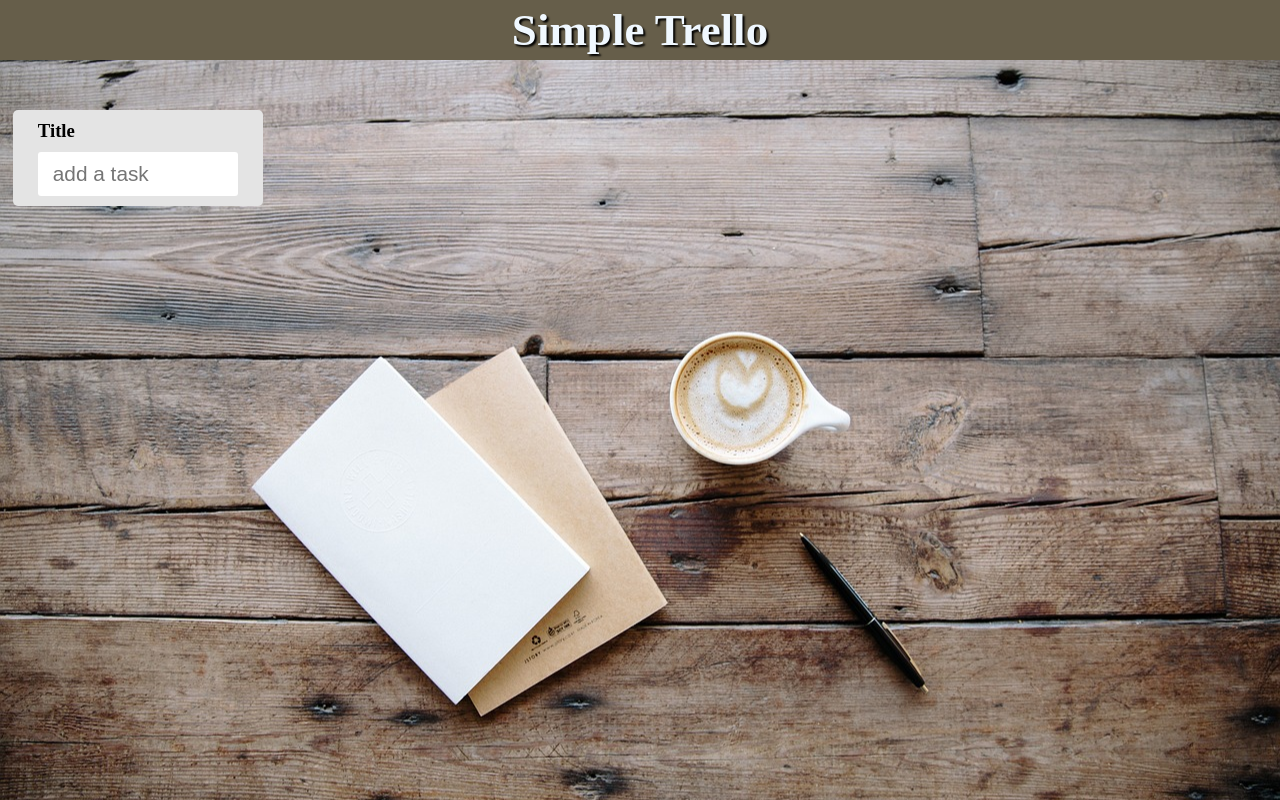
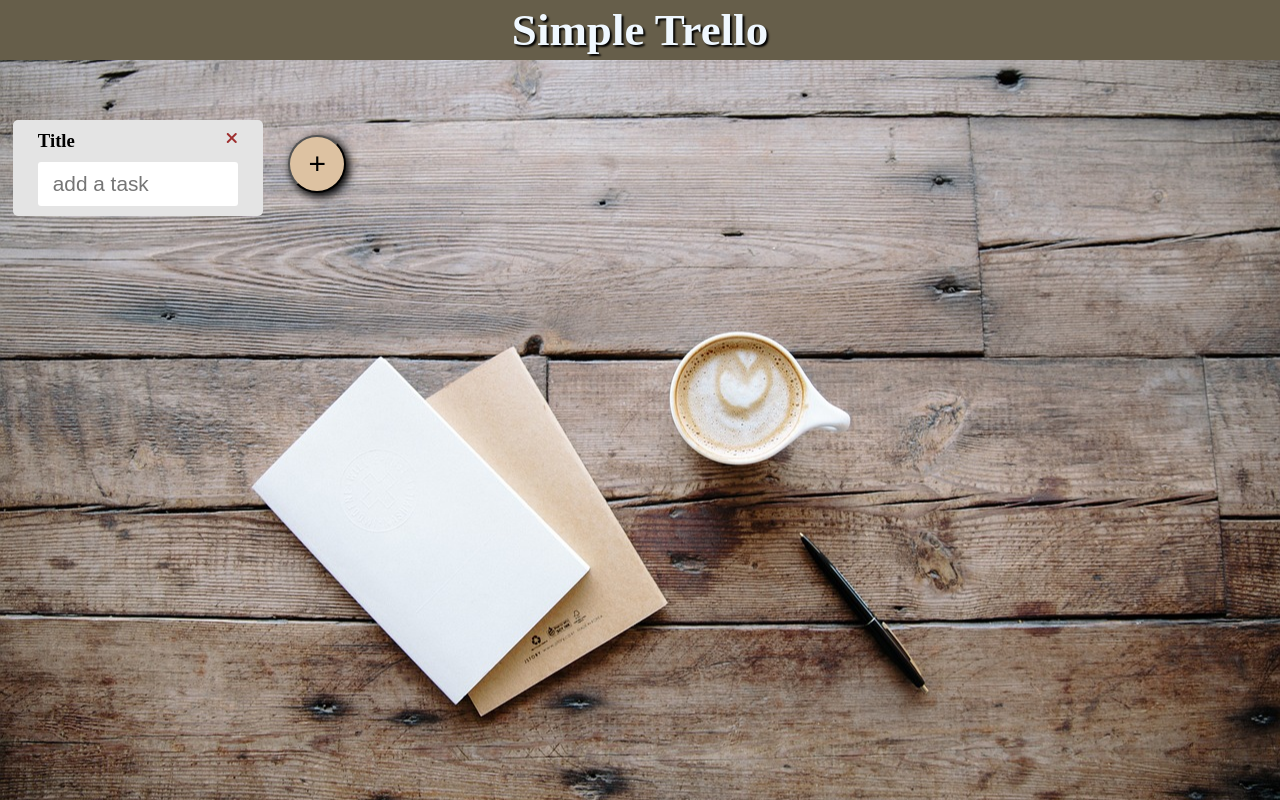
Before and after one commit to recodeyo1ko/trello-clone-react, a React (Create React App) app in the folder trello-clone/: page / in a window 1280 px wide. Built offline with nearby package versions, Linux system fonts and the light colour scheme.

Commit message:
タスクリストの追加・ドラッグアンドドロップの並び替え

```diff
--- a/trello-clone/package.json
+++ b/trello-clone/package.json
@@ -14,7 +14,7 @@
     "web-vitals": "^2.1.4"
   },
   "scripts": {
-    "start": "react-scripts start",
+    "start": "WATCHPACK_POLLING=true react-scripts start",
     "build": "react-scripts build",
     "test": "react-scripts test",
     "eject": "react-scripts eject"
--- a/trello-clone/src/components/task/TaskCard.jsx
+++ b/trello-clone/src/components/task/TaskCard.jsx
@@ -3,15 +3,35 @@ import { TaskCardTitle } from "./TaskCardTitle";
 import { TaskCardDeleteButton } from "./button/TaskCardDeleteButton";
 import { TaskAddInput } from "./input/TaskAddInput";
 import { Tasks } from "./Tasks";
+import { Draggable } from "react-beautiful-dnd";
 
-export const TaskCard = () => {
+export const TaskCard = ({
+  taskCardsList,
+  setTaskCardsList,
+  taskCard,
+  index,
+}) => {
   const [inputText, setInputText] = useState("");
   const [taskList, setTaskList] = useState([]);
-
   return (
-    <div className="taskCard">
+    <Draggable draggableId={taskCard.id} index={index}>
+      {(provided) => (
+        <div
+          className="taskCard"
+          ref={provided.innerRef}
+          {...provided.draggableProps}
+        >
+          <div
+            className="taskCardTitleAndTaskCardDeleteButtonArea"
+            {...provided.dragHandleProps}
+          >
             <TaskCardTitle />
-      <TaskCardDeleteButton />
+            <TaskCardDeleteButton
+              taskCardsList={taskCardsList}
+              setTaskCardsList={setTaskCardsList}
+              taskCard={taskCard}
+            />
+          </div>
           <TaskAddInput
             inputText={inputText}
             setInputText={setInputText}
@@ -24,5 +44,7 @@ export const TaskCard = () => {
             setTaskList={setTaskList}
           />
         </div>
+      )}
+    </Draggable>
   );
 };
--- a/trello-clone/src/components/task/TaskCards.jsx
+++ b/trello-clone/src/components/task/TaskCards.jsx
@@ -1,12 +1,54 @@
-import React from "react";
+import React, { useState } from "react";
 import { TaskCard } from "./TaskCard";
 import { AddTaskCardButton } from "./button/AddTaskCardButton";
+import { DragDropContext, Droppable } from "react-beautiful-dnd";
+
+const reorder = (taskCardsList, startIndex, endIndex) => {
+  //タスクを並び変える。
+  const remove = taskCardsList.splice(startIndex, 1); //[2,3]
+  taskCardsList.splice(endIndex, 0, remove[0]); //[2,1,3]
+};
 
 export const TaskCards = () => {
+  const [taskCardsList, setTaskCardsList] = useState([
+    {
+      id: "0",
+      draggableId: "item0",
+    },
+  ]);
+
+  const handleDragEnd = (result) => {
+    reorder(taskCardsList, result.source.index, result.destination.index);
+
+    setTaskCardsList(taskCardsList);
+  };
+
   return (
-    <div>
-      <TaskCard></TaskCard>
-      <AddTaskCardButton></AddTaskCardButton>
-    </div>
+    <DragDropContext onDragEnd={handleDragEnd}>
+      <Droppable droppableId="droppable" direction="horizontal">
+        {(provided) => (
+          <div
+            className="taskCardsArea"
+            {...provided.droppableProps}
+            ref={provided.innerRef}
+          >
+            {taskCardsList.map((taskCard, index) => (
+              <TaskCard
+                key={taskCard.id}
+                index={index}
+                taskCardsList={taskCardsList}
+                setTaskCardsList={setTaskCardsList}
+                taskCard={taskCard}
+              />
+            ))}
+            {provided.placeholder}
+            <AddTaskCardButton
+              taskCardsList={taskCardsList}
+              setTaskCardsList={setTaskCardsList}
+            />
+          </div>
+        )}
+      </Droppable>
+    </DragDropContext>
   );
 };
--- a/trello-clone/src/components/task/button/AddTaskCardButton.jsx
+++ b/trello-clone/src/components/task/button/AddTaskCardButton.jsx
@@ -1,5 +1,23 @@
 import React from "react";
+import { v4 as uuid } from "uuid";
 
-export const AddTaskCardButton = () => {
-  return <div></div>;
+export const AddTaskCardButton = ({ taskCardsList, setTaskCardsList }) => {
+  const addTaskCard = () => {
+    const taskCardId = uuid();
+    /* タスクカードを追加する。 */
+    setTaskCardsList([
+      ...taskCardsList,
+      {
+        id: taskCardId,
+        draggableId: `item${taskCardId}`,
+      },
+    ]);
+  };
+  return (
+    <div className="addTaskCardButtonArea">
+      <button className="addTaskCardButton" onClick={addTaskCard}>
+        +
+      </button>
+    </div>
+  );
 };
--- a/trello-clone/src/components/task/button/TaskCardDeleteButton.jsx
+++ b/trello-clone/src/components/task/button/TaskCardDeleteButton.jsx
@@ -1,5 +1,22 @@
 import React from "react";
 
-export const TaskCardDeleteButton = () => {
-  return <div></div>;
+export const TaskCardDeleteButton = ({
+  taskCardsList,
+  setTaskCardsList,
+  taskCard,
+}) => {
+  const taskCardDeleteButton = (id) => {
+    /* タスクカードを削除する */
+    setTaskCardsList(taskCardsList.filter((e) => e.id !== id));
+  };
+  return (
+    <div>
+      <button
+        className="taskCardDeleteButton"
+        onClick={() => taskCardDeleteButton(taskCard.id)}
+      >
+        <i className="fas fa-times"></i>
+      </button>
+    </div>
+  );
 };
--- a/trello-clone/src/index.css
+++ b/trello-clone/src/index.css
@@ -78,3 +78,43 @@ header {
   margin-right: 9px;
   border: none;
 }
+
+.taskCardsArea {
+  display: flex;
+  justify-content: flex-start;
+  align-items: flex-start;
+  flex-wrap: wrap;
+}
+
+.addTaskCardButtonArea {
+  margin-left: 1%;
+  margin-top: 25px;
+}
+
+.addTaskCardButton {
+  padding: 10px 18px;
+  border-radius: 9999px;
+  font-size: 30px;
+  background-color: rgb(221, 194, 162);
+  box-shadow: 3px 3px 8px 1px black;
+  cursor: pointer;
+  transition: all 0.3s;
+}
+
+.addTaskCardButton:hover {
+  box-shadow: none;
+  transform: translate(3px, 3px);
+}
+
+.taskCardTitleAndTaskCardDeleteButtonArea {
+  display: flex;
+  justify-content: space-between;
+}
+
+.taskCardDeleteButton {
+  border: none;
+  background-color: rgb(228, 228, 228);
+  cursor: pointer;
+  font-size: 16px;
+  color: rgb(158, 46, 46);
+}
```
Lines whose indentation alone changed are shown as unchanged.
